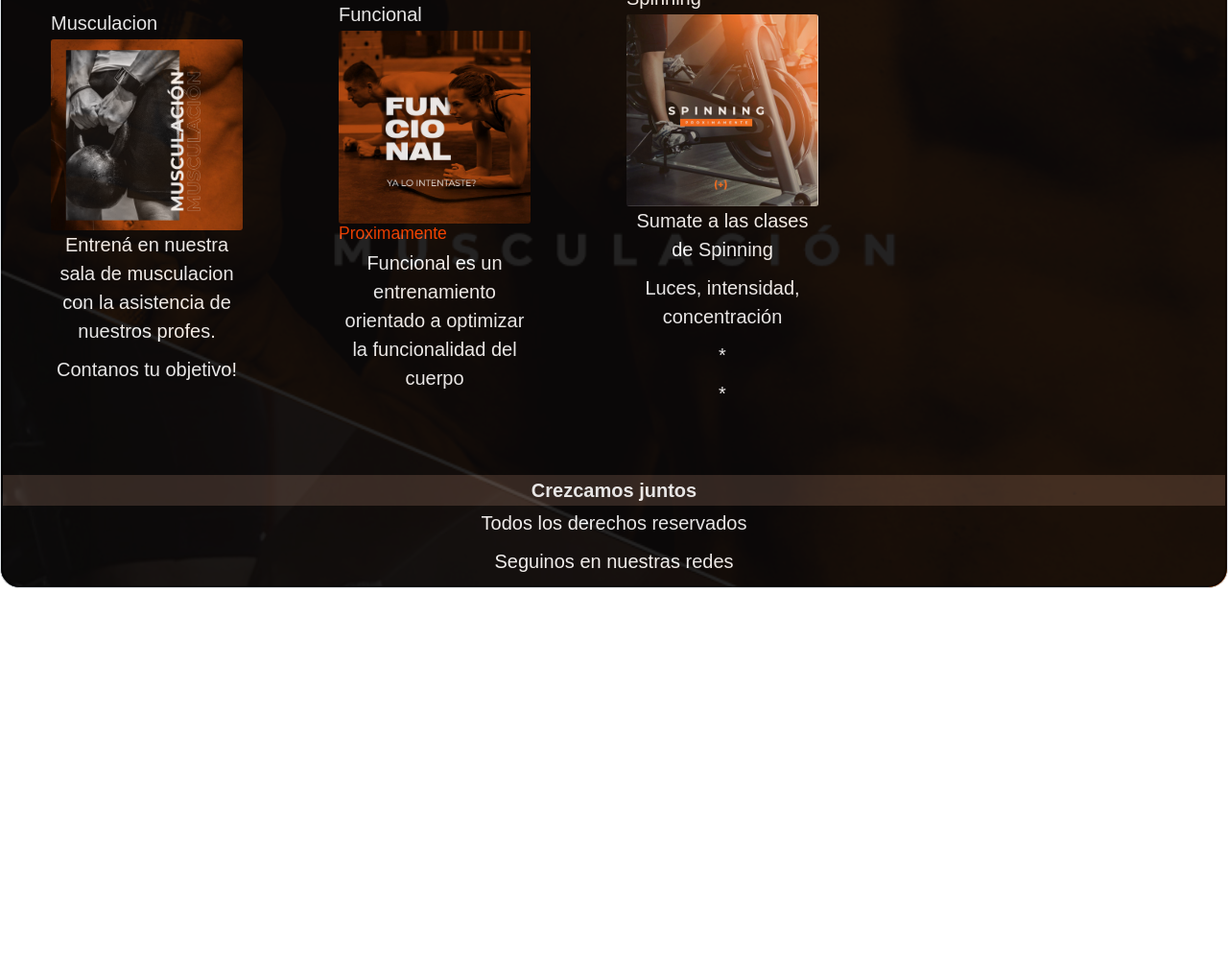
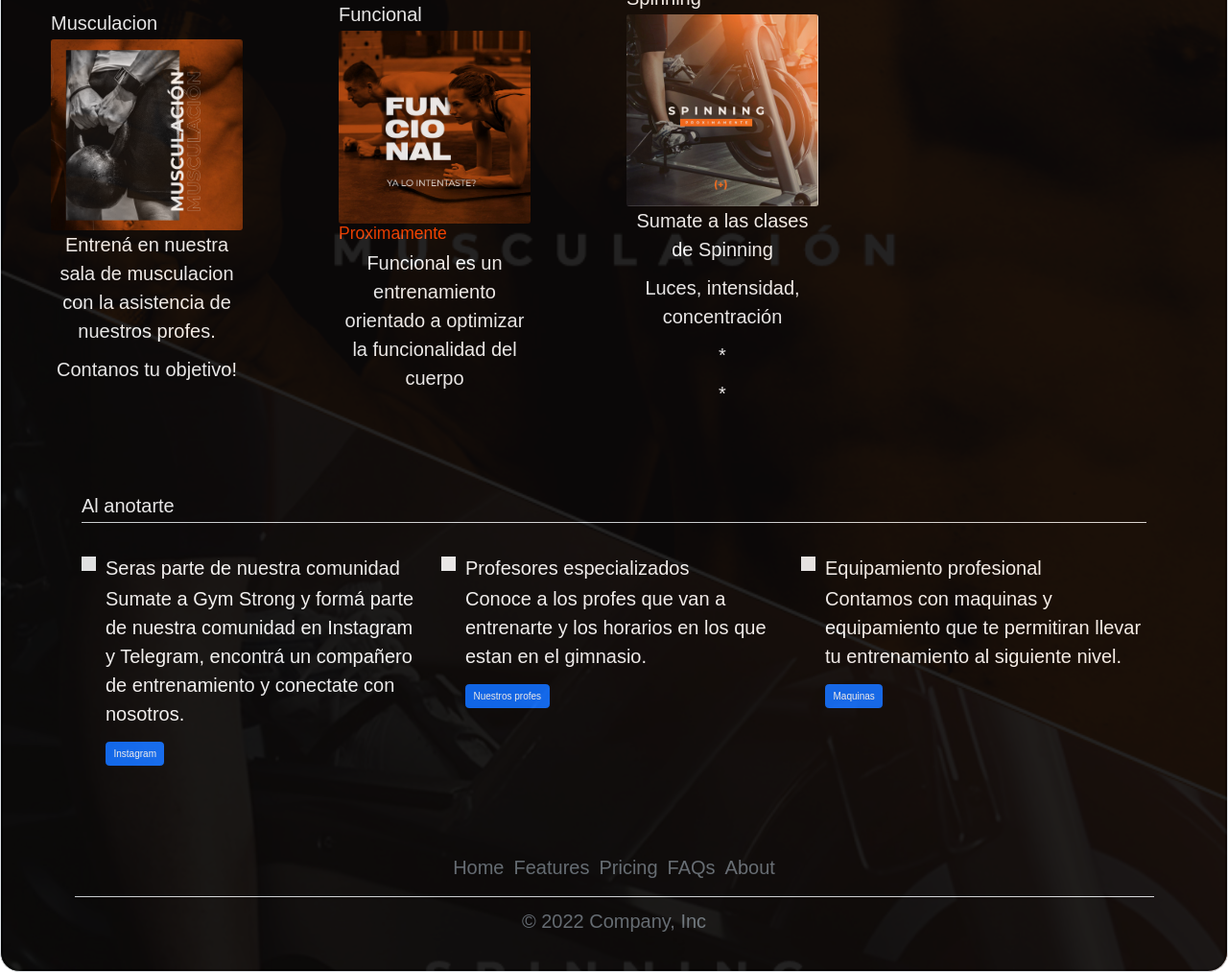
Before and after one commit to cederNicolas/Repo, a plain HTML site: page index.html in a window 1280 px wide. Shown: the part 184-1197 px from the top of the page at 96% size. Before the commit the page ends 800 px from the top, so only its background shows below. Drawn offline with nearby package versions, Linux system fonts and the light colour scheme.

Commit message:
bootstrap

```diff
--- a/index.html
+++ b/index.html
@@ -66,14 +66,69 @@
               <p class="text-center">*</p>
             </section>
           </div>
+
+          <!-- implementacion boot -->
+
+          <div class="container px-4 py-5" id="hanging-icons">
+            <h2 class="pb-2 border-bottom">Al anotarte</h2>
+            <div class="row g-4 py-5 row-cols-1 row-cols-lg-3">
+              <div class="col d-flex align-items-start">
+                <div class="icon-square text-bg-light d-inline-flex align-items-center justify-content-center fs-4 flex-shrink-0 me-3">
+                  <svg class="bi" width="1em" height="1em"><use xlink:href="#toggles2"/></svg>
+                </div>
+                <div>
+                  <h2>Seras parte de nuestra comunidad</h2>
+                  <p>Sumate a Gym Strong y formá parte de nuestra comunidad en Instagram y Telegram, encontrá un compañero de entrenamiento y conectate con nosotros. </p>
+                  <a href="#" class="btn btn-primary">
+                    Instagram
+                  </a>
+                </div>
+              </div>
+              <div class="col d-flex align-items-start">
+                <div class="icon-square text-bg-light d-inline-flex align-items-center justify-content-center fs-4 flex-shrink-0 me-3">
+                  <svg class="bi" width="1em" height="1em"><use xlink:href="#cpu-fill"/></svg>
+                </div>
+                <div>
+                  <h2>Profesores especializados</h2>
+                  <p>Conoce a los profes que van a entrenarte y los horarios en los que estan en el gimnasio.</p>
+                  <a href="#" class="btn btn-primary">
+                    Nuestros profes
+                  </a>
+                </div>
+              </div>
+              <div class="col d-flex align-items-start">
+                <div class="icon-square text-bg-light d-inline-flex align-items-center justify-content-center fs-4 flex-shrink-0 me-3">
+                  <svg class="bi" width="1em" height="1em"><use xlink:href="#tools"/></svg>
+                </div>
+                <div>
+                  <h2>Equipamiento profesional</h2>
+                  <p>Contamos con maquinas y equipamiento que te permitiran llevar tu entrenamiento al siguiente nivel.</p>
+                  <a href="#" class="btn btn-primary">
+                    Maquinas
+                  </a>
+                </div>
+              </div>
+            </div>
+          </div>
         </main>
 
-        <footer>
+      <!--   <footer>
           <p class="footer">Crezcamos juntos</p>
           <p class="underFooter">Todos los derechos reservados</p>
           <p class="underFooter">Seguinos en nuestras redes</p>
-          <!-- Trabajo aporte -->
-        </footer>
+        </footer> -->
+
+        <div class="container">
+          <footer class="py-3 my-4">
+            <ul class="nav justify-content-center border-bottom pb-3 mb-3">
+              <li class="nav-item"><a href="#" class="nav-link px-2 text-muted">Home</a></li>
+              <li class="nav-item"><a href="#" class="nav-link px-2 text-muted">Features</a></li>
+              <li class="nav-item"><a href="#" class="nav-link px-2 text-muted">Pricing</a></li>
+              <li class="nav-item"><a href="#" class="nav-link px-2 text-muted">FAQs</a></li>
+              <li class="nav-item"><a href="#" class="nav-link px-2 text-muted">About</a></li>
+            </ul>
+            <p class="text-center text-muted">&copy; 2022 Company, Inc</p>
+          </footer>
       </div>
     </div>
     <script src="https://cdn.jsdelivr.net/npm/bootstrap@5.2.0/dist/js/bootstrap.bundle.min.js" integrity="sha384-A3rJD856KowSb7dwlZdYEkO39Gagi7vIsF0jrRAoQmDKKtQBHUuLZ9AsSv4jD4Xa" crossorigin="anonymous"></script>
```
Also changed, not shown: html/contacto.html (+15 -2 lines), html/planes.html (+14 -2 lines), html/quienes_somos.html (+14 -2 lines), html/ubicacion.html (+14 -2 lines).
